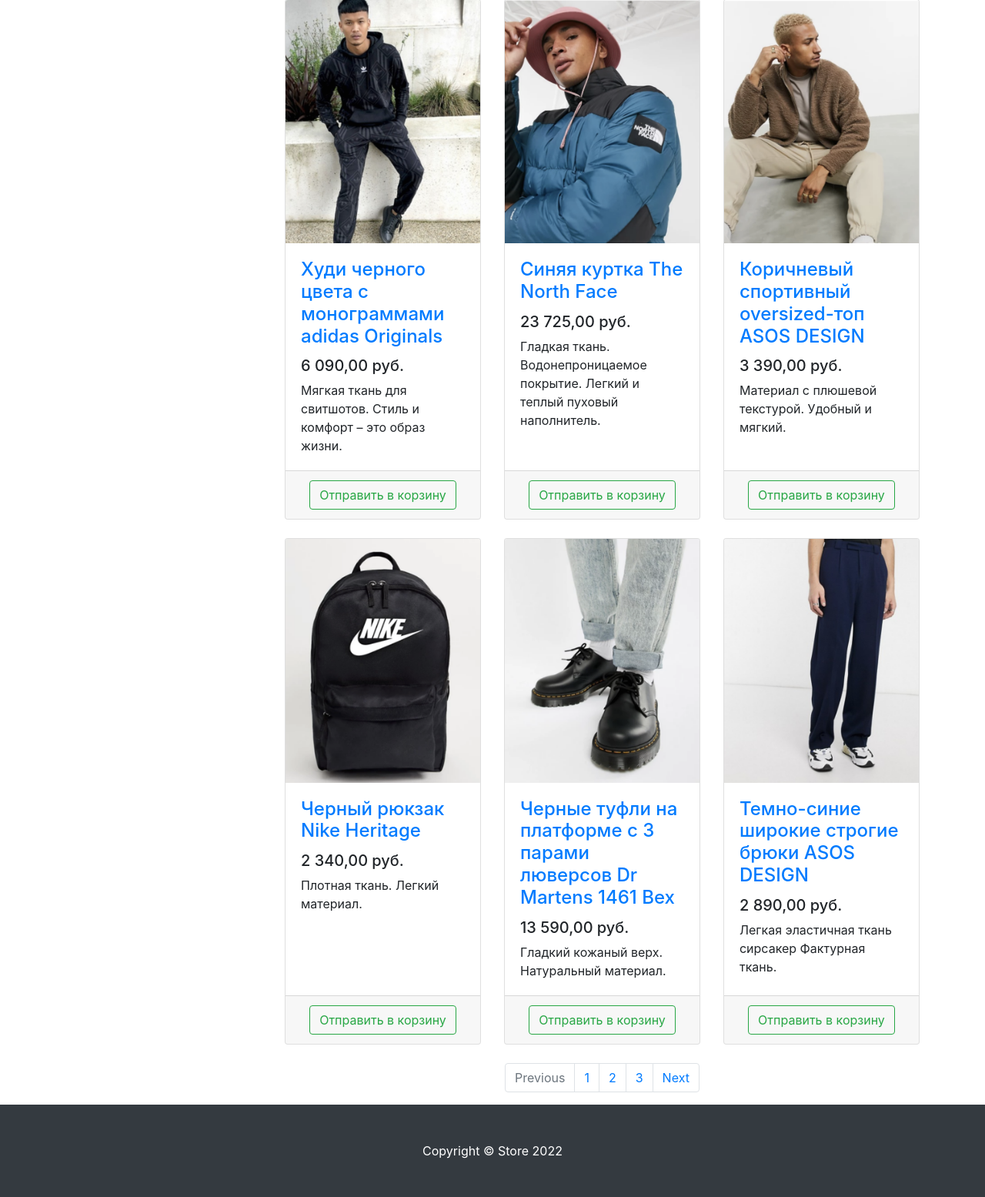
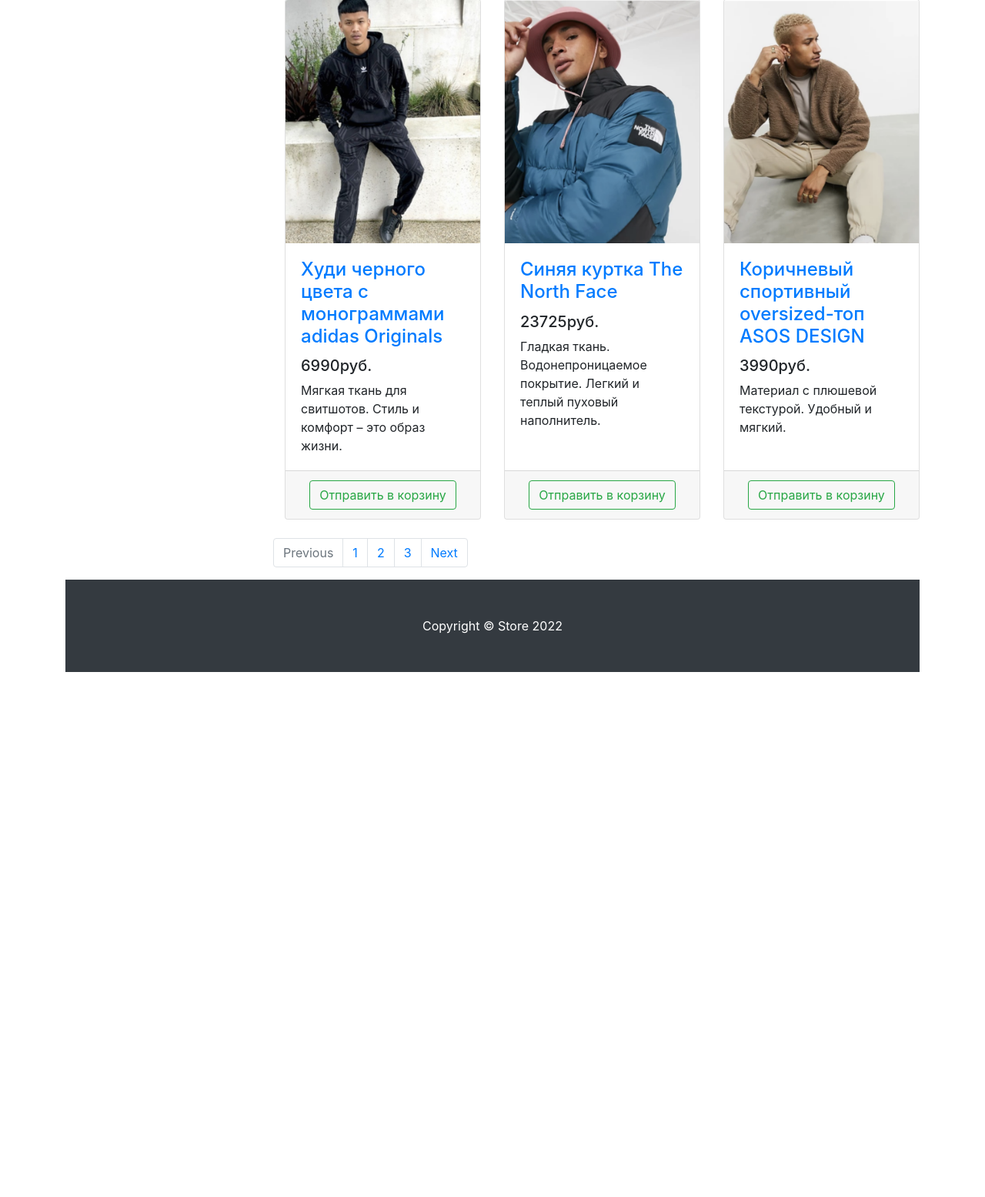
Before and after one commit to Samir-Mamedaliyev/Store, a Django app: page /products/ in a window 1280 px wide. Shown: the part 600-2155 px from the top of the page at 77% size. After the commit the page ends 1473 px from the top, so only its background shows below. Run offline with Django 3.2, Linux system fonts and the light colour scheme; some libraries are stand-ins or nearby versions.

Commit message:
Second commit

```diff
--- a/products/templates/products/products.html
+++ b/products/templates/products/products.html
@@ -1,3 +1,4 @@
+
 <!DOCTYPE html>
 <html lang="en">
   <head>
@@ -9,7 +10,8 @@
     <meta name="description" content="" />
     <meta name="author" content="" />
 
-    <title>Store - Каталог</title>
+    <title>{{title}}</title>
+      <link rel="icon" href="/static/vendor/favicon_two.png" type="image/png" />
 
     <!-- Bootstrap core CSS -->
     <link
@@ -167,25 +169,25 @@
           </div>
 
           <div class="row">
+
+
+          {% for product in products %}
             <div class="col-lg-4 col-md-6 mb-4">
               <div class="card h-100">
                 <a href="#">
-                  <img
-                    class="card-img-top"
-                    src="/static/vendor/img/products/Adidas-hoodie.png"
-                    alt=""
-                  />
+                  <img class="card-img-top"
+                  src="{{ product.image }}"
+                  alt="" />
                 </a>
                 <div class="card-body">
                   <h4 class="card-title">
                     <a href="#"
-                      >Худи черного цвета с монограммами adidas Originals</a
+                      >{{ product.name }}</a
                     >
                   </h4>
-                  <h5>6 090,00 руб.</h5>
+                  <h5>{{ product.price }}руб.</h5>
                   <p class="card-text">
-                    Мягкая ткань для свитшотов. Стиль и комфорт – это образ
-                    жизни.
+                   {{ product.description }}
                   </p>
                 </div>
                 <div class="card-footer text-center">
@@ -195,143 +197,8 @@
                 </div>
               </div>
             </div>
+          {% endfor%}
 
-            <div class="col-lg-4 col-md-6 mb-4">
-              <div class="card h-100">
-                <a href="#">
-                  <img
-                    class="card-img-top"
-                    src="/static/vendor/img/products/Blue-jacket-The-North-Face.png"
-                    alt=""
-                  />
-                </a>
-                <div class="card-body">
-                  <h4 class="card-title">
-                    <a href="#">Синяя куртка The North Face</a>
-                  </h4>
-                  <h5>23 725,00 руб.</h5>
-                  <p class="card-text">
-                    Гладкая ткань. Водонепроницаемое покрытие. Легкий и теплый
-                    пуховый наполнитель.
-                  </p>
-                </div>
-                <div class="card-footer text-center">
-                  <button type="button" class="btn btn-outline-success">
-                    Отправить в корзину
-                  </button>
-                </div>
-              </div>
-            </div>
-
-            <div class="col-lg-4 col-md-6 mb-4">
-              <div class="card h-100">
-                <a href="#">
-                  <img
-                    class="card-img-top"
-                    src="/static/vendor/img/products/Brown-sports-oversized-top-ASOS-DESIGN.png"
-                    alt=""
-                  />
-                </a>
-                <div class="card-body">
-                  <h4 class="card-title">
-                    <a href="#"
-                      >Коричневый спортивный oversized-топ ASOS DESIGN</a
-                    >
-                  </h4>
-                  <h5>3 390,00 руб.</h5>
-                  <p class="card-text">
-                    Материал с плюшевой текстурой. Удобный и мягкий.
-                  </p>
-                </div>
-                <div class="card-footer text-center">
-                  <button type="button" class="btn btn-outline-success">
-                    Отправить в корзину
-                  </button>
-                </div>
-              </div>
-            </div>
-
-            <div class="col-lg-4 col-md-6 mb-4">
-              <div class="card h-100">
-                <a href="#">
-                  <img
-                    class="card-img-top"
-                    src="/static/vendor/img/products/Black-Nike-Heritage-backpack.png"
-                    alt=""
-                  />
-                </a>
-                <div class="card-body">
-                  <h4 class="card-title">
-                    <a href="#">Черный рюкзак Nike Heritage</a>
-                  </h4>
-                  <h5>2 340,00 руб.</h5>
-                  <p class="card-text">Плотная ткань. Легкий материал.</p>
-                </div>
-                <div class="card-footer text-center">
-                  <button type="button" class="btn btn-outline-success">
-                    Отправить в корзину
-                  </button>
-                </div>
-              </div>
-            </div>
-
-            <div class="col-lg-4 col-md-6 mb-4">
-              <div class="card h-100">
-                <a href="#">
-                  <img
-                    class="card-img-top"
-                    src="/static/vendor/img/products/Black-Dr-Martens-shoes.png"
-                    alt=""
-                  />
-                </a>
-                <div class="card-body">
-                  <h4 class="card-title">
-                    <a href="#"
-                      >Черные туфли на платформе с 3 парами люверсов Dr Martens
-                      1461 Bex</a
-                    >
-                  </h4>
-                  <h5>13 590,00 руб.</h5>
-                  <p class="card-text">
-                    Гладкий кожаный верх. Натуральный материал.
-                  </p>
-                </div>
-                <div class="card-footer text-center">
-                  <button type="button" class="btn btn-outline-success">
-                    Отправить в корзину
-                  </button>
-                </div>
-              </div>
-            </div>
-
-            <div class="col-lg-4 col-md-6 mb-4">
-              <div class="card h-100">
-                <a href="#">
-                  <img
-                    class="card-img-top"
-                    src="/static/vendor/img/products/Dark-blue-wide-leg-ASOs-DESIGN-trousers.png"
-                    alt=""
-                  />
-                </a>
-                <div class="card-body">
-                  <h4 class="card-title">
-                    <a href="#"
-                      >Темно-синие широкие строгие брюки ASOS DESIGN</a
-                    >
-                  </h4>
-                  <h5>2 890,00 руб.</h5>
-                  <p class="card-text">
-                    Легкая эластичная ткань сирсакер Фактурная ткань.
-                  </p>
-                </div>
-                <div class="card-footer text-center">
-                  <button type="button" class="btn btn-outline-success">
-                    Отправить в корзину
-                  </button>
-                </div>
-              </div>
-            </div>
-          </div>
 
           <nav aria-label="Page navigation example">
             <ul class="pagination justify-content-center">
--- a/products/views.py
+++ b/products/views.py
@@ -4,9 +4,29 @@
 def index(request):
     context = {
         'title' : 'Store',
-        'username' : 'Samir'
+        'username' : 'Samir',
     }
-    return render(request, 'products/index.html')
+    return render(request, 'products/index.html',context)
 
 def products(request):
-    return render(request, 'products/products.html')
+    context = {
+        'title': 'Store-Каталог',
+        'products': [
+            {'image': '/static/vendor/img/products/Adidas-hoodie.png',
+             'name' : 'Худи черного цвета с монограммами adidas Originals',
+             'price': 6990,
+             'description': 'Мягкая ткань для свитшотов. Стиль и комфорт – это образ жизни.'
+            },
+             {'image': '/static/vendor/img/products/Blue-jacket-The-North-Face.png',
+             'name' : 'Синяя куртка The North Face',
+             'price': 23725,
+             'description': 'Гладкая ткань. Водонепроницаемое покрытие. Легкий и теплый пуховый наполнитель.'
+            },
+             {'image': '/static/vendor/img/products/Brown-sports-oversized-top-ASOS-DESIGN.png',
+             'name' : 'Коричневый спортивный oversized-топ ASOS DESIGN',
+             'price': 3990,
+             'description': 'Материал с плюшевой текстурой. Удобный и мягкий.'
+            }
+        ]
+    }
+    return render(request, 'products/products.html',context)
```
Also changed, not shown: products/templates/products/index.html (+11 -8 lines), static/vendor/favicon.png (added), static/vendor/favicon_two.png (added).
